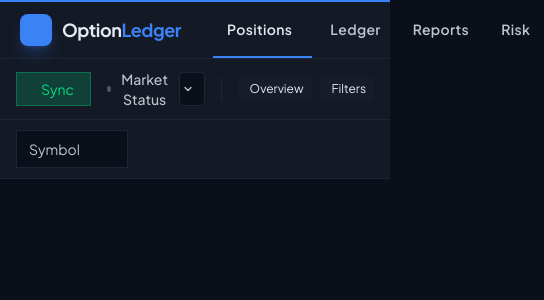
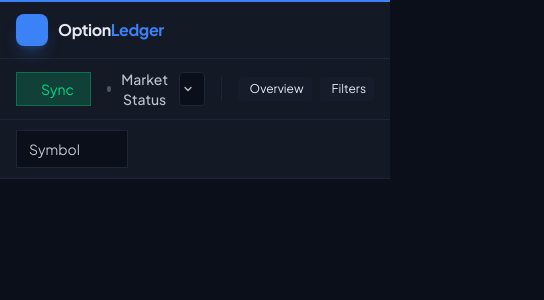
Before and after one commit to sbj175/trade-journal, a Vue app in the folder frontend/: page /positions/options in a window 390 px wide. Shown: the top 300 px of the page, 544 px wide, since content can reach past the window. Built offline with nearby package versions, Linux system fonts and the light colour scheme; the HTML template or start-up script is replaced by a standard one.

Commit message:
updated navigation in header to be mobile friendly

```diff
--- a/frontend/src/components/NavBar.vue
+++ b/frontend/src/components/NavBar.vue
@@ -1,5 +1,5 @@
 <script setup>
-import { ref, computed } from 'vue'
+import { ref, computed, watch } from 'vue'
 import { useRoute } from 'vue-router'
 import { useAuthStore } from '@/stores/auth'
 
@@ -7,10 +7,14 @@ const route = useRoute()
 const authStore = useAuthStore()
 
 const allNavLinks = [
-  { to: '/positions', label: 'Positions', children: [
+  {
+    to: '/positions',
+    label: 'Positions',
+    children: [
       { to: '/positions/options', label: 'Options' },
       { to: '/positions/equities', label: 'Equities' },
-  ]},
+    ],
+  },
   { to: '/ledger', label: 'Ledger' },
   { to: '/reports', label: 'Reports' },
   { to: '/risk', label: 'Risk', enabled: () => authStore.riskPageEnabled },
@@ -19,74 +23,257 @@ const allNavLinks = [
 const navLinks = computed(() => allNavLinks.filter(l => !l.enabled || l.enabled()))
 
 const openDropdown = ref(null)
+const mobileMenuOpen = ref(false)
+const mobileOpenSections = ref({})
 
 function isActiveParent(link) {
   if (link.children) return route.path.startsWith(link.to)
   return route.path === link.to
 }
+
+function toggleMobileMenu() {
+  mobileMenuOpen.value = !mobileMenuOpen.value
+}
+
+function closeMobileMenu() {
+  mobileMenuOpen.value = false
+}
+
+function toggleMobileSection(linkTo) {
+  mobileOpenSections.value = {
+    ...mobileOpenSections.value,
+    [linkTo]: !mobileOpenSections.value[linkTo],
+  }
+}
+
+function isMobileSectionOpen(linkTo) {
+  return !!mobileOpenSections.value[linkTo]
+}
+
+watch(
+  () => route.path,
+  () => {
+    openDropdown.value = null
+    mobileMenuOpen.value = false
+
+    const nextSections = {}
+    for (const link of navLinks.value) {
+      if (link.children && route.path.startsWith(link.to)) {
+        nextSections[link.to] = true
+      }
+    }
+    mobileOpenSections.value = nextSections
+  },
+  { immediate: true }
+)
 </script>
 
 <template>
   <nav class="bg-tv-panel border-b border-tv-border">
     <div class="h-[2px] bg-tv-blue"></div>
-    <div class="flex items-center justify-between h-14 px-5">
-      <div class="flex items-center h-full gap-8">
-        <router-link to="/positions/options" class="flex items-center gap-2.5">
-          <span class="w-8 h-8 rounded-lg bg-tv-blue flex items-center justify-center shadow-lg shadow-tv-blue/25">
+
+    <!-- Top bar -->
+    <div class="h-14 px-4 sm:px-5">
+      <div class="flex items-center justify-between h-full gap-3">
+        <!-- Left -->
+        <div class="flex items-center min-w-0 gap-3 sm:gap-8">
+          <router-link
+            to="/positions/options"
+            class="flex items-center min-w-0 gap-2.5"
+            @click="closeMobileMenu"
+          >
+            <span class="w-8 h-8 rounded-lg bg-tv-blue flex items-center justify-center shadow-lg shadow-tv-blue/25 shrink-0">
               <i class="fas fa-chart-line text-white text-sm"></i>
             </span>
-          <span class="text-lg font-bold tracking-tight">Option<span class="text-tv-blue">Ledger</span></span>
+            <span class="text-base sm:text-lg font-bold tracking-tight truncate">
+              Option<span class="text-tv-blue">Ledger</span>
+            </span>
           </router-link>
-        <div class="flex items-center h-full gap-1">
+
+          <!-- Desktop nav -->
+          <div class="hidden md:flex items-center h-full gap-1">
             <template v-for="link in navLinks" :key="link.to">
-            <!-- Link with dropdown children -->
-            <div v-if="link.children" class="relative h-full flex items-center"
-                 @mouseenter="openDropdown = link.to" @mouseleave="openDropdown = null">
-              <span class="h-full flex items-center px-3.5 text-sm font-semibold tracking-wide border-b-2 transition-colors cursor-default"
+              <div
+                v-if="link.children"
+                class="relative h-full flex items-center"
+                @mouseenter="openDropdown = link.to"
+                @mouseleave="openDropdown = null"
+              >
+                <span
+                  class="h-full flex items-center px-3.5 text-sm font-semibold tracking-wide border-b-2 transition-colors cursor-default"
                   :class="isActiveParent(link)
                     ? 'text-tv-text border-tv-blue'
-                      : 'text-tv-muted border-transparent hover:text-tv-text'">
+                    : 'text-tv-muted border-transparent hover:text-tv-text'"
+                >
                   {{ link.label }}
                   <i class="fas fa-chevron-down text-[9px] ml-1.5 opacity-50"></i>
                 </span>
-              <div v-show="openDropdown === link.to"
-                   class="absolute top-full left-0 mt-0 bg-tv-panel border border-tv-border rounded shadow-lg py-1 min-w-[140px] z-50">
-                <router-link v-for="child in link.children" :key="child.to" :to="child.to"
+
+                <div
+                  v-show="openDropdown === link.to"
+                  class="absolute top-full left-0 mt-0 bg-tv-panel border border-tv-border rounded shadow-lg py-1 min-w-[140px] z-50"
+                >
+                  <router-link
+                    v-for="child in link.children"
+                    :key="child.to"
+                    :to="child.to"
                     @click="openDropdown = null"
                     class="block px-4 py-2 text-sm transition-colors"
                     :class="route.path === child.to
                       ? 'text-tv-blue bg-tv-blue/10'
-                     : 'text-tv-muted hover:text-tv-text hover:bg-tv-border/20'">
+                      : 'text-tv-muted hover:text-tv-text hover:bg-tv-border/20'"
+                  >
                     {{ child.label }}
                   </router-link>
                 </div>
               </div>
-            <!-- Simple link -->
-            <router-link v-else :to="link.to"
+
+              <router-link
+                v-else
+                :to="link.to"
                 class="h-full flex items-center px-3.5 text-sm font-semibold tracking-wide border-b-2 transition-colors"
                 :class="isActiveParent(link)
                   ? 'text-tv-text border-tv-blue'
-                 : 'text-tv-muted border-transparent hover:text-tv-text'">
+                  : 'text-tv-muted border-transparent hover:text-tv-text'"
+              >
                 {{ link.label }}
               </router-link>
             </template>
           </div>
         </div>
-      <div class="flex items-center gap-5 text-sm">
-        <div v-if="authStore.authEnabled && authStore.userEmail" class="flex items-center gap-3 border-l border-tv-border pl-5">
-          <span class="text-tv-muted text-xs truncate max-w-[150px]" :title="authStore.userEmail">{{ authStore.userEmail }}</span>
-          <button @click="authStore.signOut()" class="text-tv-muted hover:text-tv-red transition-colors" title="Sign out">
+
+        <!-- Right -->
+        <div class="flex items-center shrink-0 gap-2 sm:gap-5 text-sm">
+          <!-- Desktop auth/settings -->
+          <div
+            v-if="authStore.authEnabled && authStore.userEmail"
+            class="hidden md:flex items-center gap-3 border-l border-tv-border pl-5"
+          >
+            <span
+              class="text-tv-muted text-xs truncate max-w-[150px]"
+              :title="authStore.userEmail"
+            >
+              {{ authStore.userEmail }}
+            </span>
+            <button
+              @click="authStore.signOut()"
+              class="text-tv-muted hover:text-tv-red transition-colors"
+              title="Sign out"
+            >
               <i class="fas fa-sign-out-alt text-xs"></i>
             </button>
           </div>
-        <router-link v-if="route.path !== '/settings'" to="/settings"
-                     class="border-l border-tv-border pl-5 text-tv-muted hover:text-tv-text transition-colors">
+
+          <router-link
+            v-if="route.path !== '/settings'"
+            to="/settings"
+            class="hidden md:flex border-l border-tv-border pl-5 text-tv-muted hover:text-tv-text transition-colors"
+          >
             <i class="fas fa-cog text-sm"></i>
           </router-link>
-        <span v-else class="border-l border-tv-border pl-5 text-tv-blue flex items-center gap-1.5">
+
+          <span
+            v-else
+            class="hidden md:flex border-l border-tv-border pl-5 text-tv-blue items-center gap-1.5"
+          >
             <i class="fas fa-cog text-sm"></i>
             <span class="text-sm font-medium">Settings</span>
           </span>
+
+          <!-- Mobile settings shortcut -->
+          <router-link
+            v-if="route.path !== '/settings'"
+            to="/settings"
+            class="md:hidden text-tv-muted hover:text-tv-text transition-colors p-2"
+            aria-label="Settings"
+          >
+            <i class="fas fa-cog text-base"></i>
+          </router-link>
+
+          <!-- Mobile menu button -->
+          <button
+            type="button"
+            class="md:hidden inline-flex items-center justify-center w-10 h-10 rounded-lg text-tv-muted hover:text-tv-text hover:bg-tv-border/30 transition-colors"
+            :aria-expanded="mobileMenuOpen ? 'true' : 'false'"
+            aria-label="Toggle navigation menu"
+            @click="toggleMobileMenu"
+          >
+            <i v-if="!mobileMenuOpen" class="fas fa-bars text-base"></i>
+            <i v-else class="fas fa-times text-base"></i>
+          </button>
+        </div>
+      </div>
+    </div>
+
+    <!-- Mobile menu -->
+    <div
+      v-if="mobileMenuOpen"
+      class="md:hidden border-t border-tv-border px-4 py-3 space-y-2 bg-tv-panel"
+    >
+      <template v-for="link in navLinks" :key="link.to">
+        <!-- Mobile section with children -->
+        <div v-if="link.children" class="rounded-lg overflow-hidden border border-tv-border/70">
+          <button
+            type="button"
+            class="w-full flex items-center justify-between px-4 py-3 text-sm font-semibold transition-colors"
+            :class="isActiveParent(link)
+              ? 'text-tv-text bg-tv-blue/10'
+              : 'text-tv-muted hover:text-tv-text hover:bg-tv-border/20'"
+            @click="toggleMobileSection(link.to)"
+          >
+            <span>{{ link.label }}</span>
+            <i
+              class="fas fa-chevron-down text-[11px] transition-transform"
+              :class="isMobileSectionOpen(link.to) ? 'rotate-180' : ''"
+            ></i>
+          </button>
+
+          <div v-show="isMobileSectionOpen(link.to)" class="border-t border-tv-border/70 bg-tv-panel">
+            <router-link
+              v-for="child in link.children"
+              :key="child.to"
+              :to="child.to"
+              class="block px-5 py-3 text-sm transition-colors"
+              :class="route.path === child.to
+                ? 'text-tv-blue bg-tv-blue/10'
+                : 'text-tv-muted hover:text-tv-text hover:bg-tv-border/20'"
+              @click="closeMobileMenu"
+            >
+              {{ child.label }}
+            </router-link>
+          </div>
+        </div>
+
+        <!-- Mobile simple link -->
+        <router-link
+          v-else
+          :to="link.to"
+          class="block rounded-lg px-4 py-3 text-sm font-semibold transition-colors"
+          :class="isActiveParent(link)
+            ? 'text-tv-text bg-tv-blue/10 border border-tv-blue/30'
+            : 'text-tv-muted hover:text-tv-text hover:bg-tv-border/20 border border-transparent'"
+          @click="closeMobileMenu"
+        >
+          {{ link.label }}
+        </router-link>
+      </template>
+
+      <div
+        v-if="authStore.authEnabled && authStore.userEmail"
+        class="pt-3 mt-3 border-t border-tv-border space-y-3"
+      >
+        <div class="px-1">
+          <div class="text-[11px] uppercase tracking-wide text-tv-muted/80 mb-1">Signed in as</div>
+          <div class="text-sm text-tv-text break-all">{{ authStore.userEmail }}</div>
+        </div>
+
+        <button
+          @click="authStore.signOut()"
+          class="w-full flex items-center justify-center gap-2 rounded-lg px-4 py-3 text-sm font-medium text-tv-muted hover:text-tv-red hover:bg-tv-border/20 transition-colors border border-tv-border/70"
+        >
+          <i class="fas fa-sign-out-alt text-xs"></i>
+          <span>Sign out</span>
+        </button>
       </div>
     </div>
   </nav>
```
Lines whose indentation alone changed are shown as unchanged.
